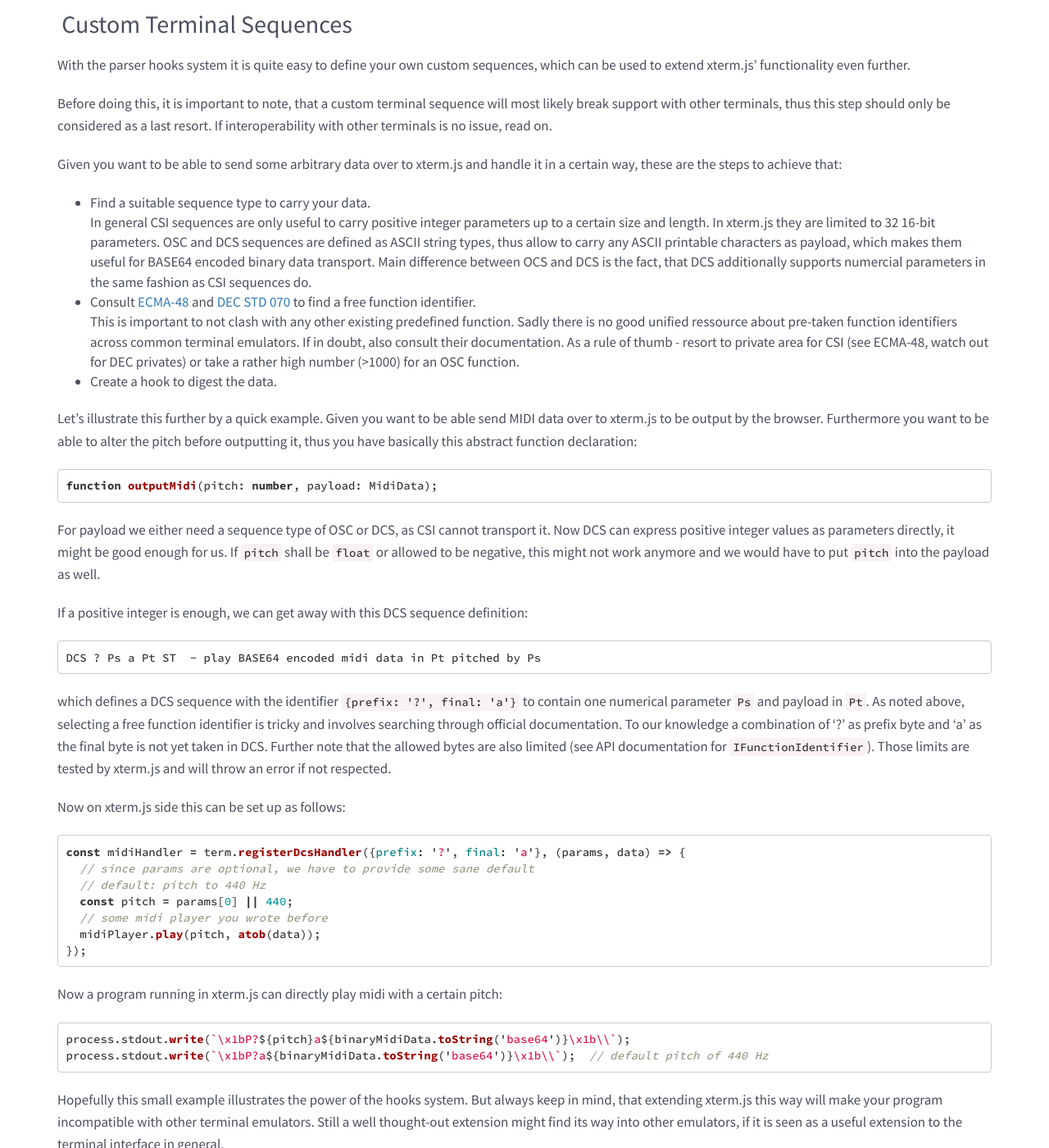
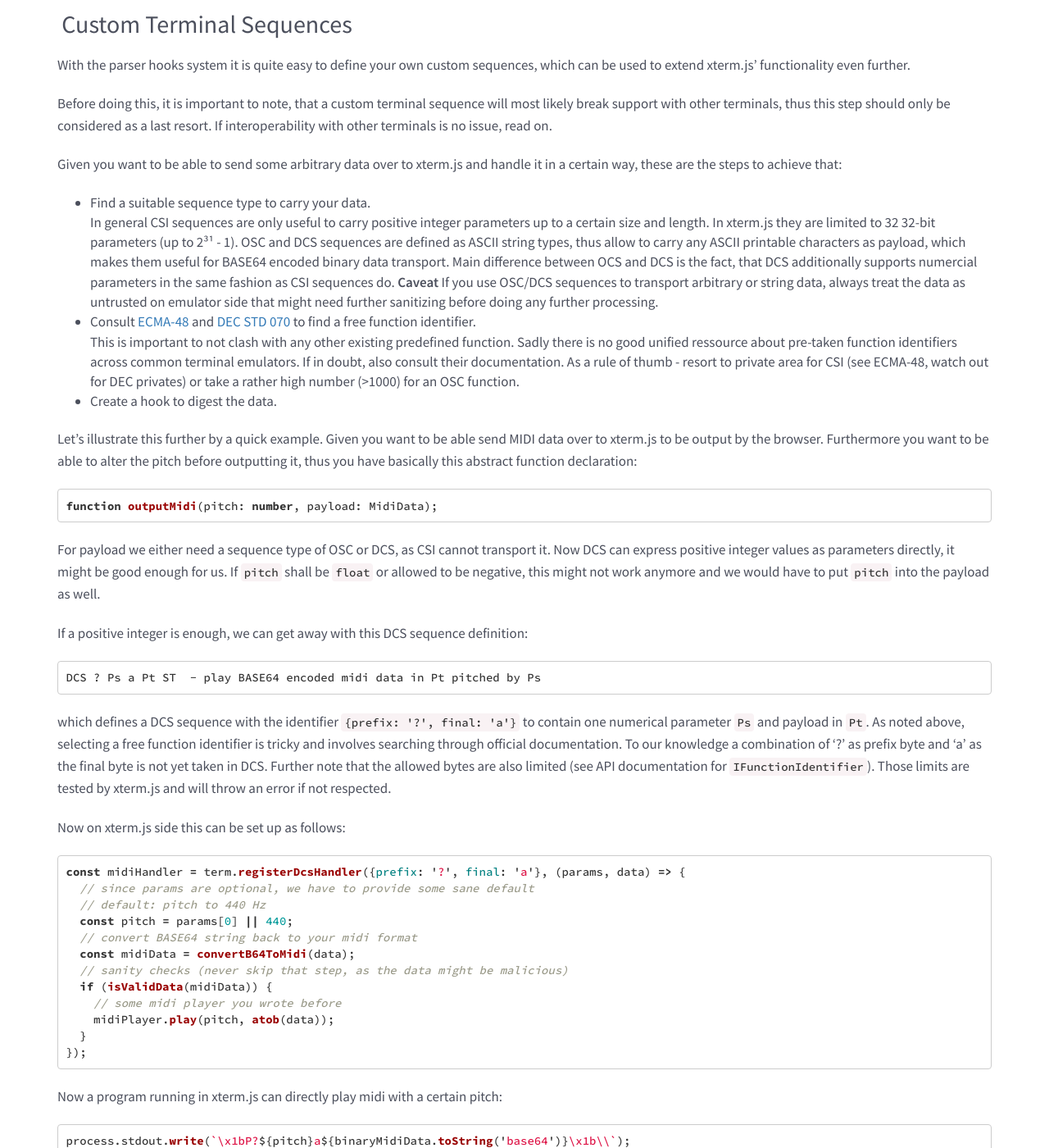
Before and after one commit to xtermjs/xtermjs.org, a Jekyll site: the page built from _docs/guides/hooks.md, in a window 1280 px wide and 1400 px high, scrolled down 4418 px. Shown: the whole window at 82% size. Built offline with Jekyll 4.4.1, drawn with Linux system fonts in a browser that asks for light colours; nearby versions of some CDN libraries; some of the changed text lies outside the part shown.

Commit message:
review fixes

````diff
--- a/_docs/guides/hooks.md
+++ b/_docs/guides/hooks.md
@@ -171,7 +171,7 @@
 Given you want to be able to send some arbitrary data over to xterm.js and handle it in a certain way, these are the steps to achieve that:
 
 - Find a suitable sequence type to carry your data.
-  In general CSI sequences are only useful to carry positive integer parameters up to a certain size and length. In xterm.js they are limited to 32 16-bit parameters. OSC and DCS sequences are defined as ASCII string types, thus allow to carry any ASCII printable characters as payload, which makes them useful for BASE64 encoded binary data transport. Main difference between OCS and DCS is the fact, that DCS additionally supports numercial parameters in the same fashion as CSI sequences do.
+  In general CSI sequences are only useful to carry positive integer parameters up to a certain size and length. In xterm.js they are limited to 32 32-bit parameters (up to 2³¹ - 1). OSC and DCS sequences are defined as ASCII string types, thus allow to carry any ASCII printable characters as payload, which makes them useful for BASE64 encoded binary data transport. Main difference between OCS and DCS is the fact, that DCS additionally supports numercial parameters in the same fashion as CSI sequences do. **Caveat** If you use OSC/DCS sequences to transport arbitrary or string data, always treat the data as untrusted on emulator side that might need further sanitizing before doing any further processing.
 - Consult [ECMA-48](https://www.ecma-international.org/publications/files/ECMA-ST/Ecma-048.pdf) and [DEC STD 070](https://ia801903.us.archive.org/16/items/bitsavers_decstandar0VideoSystemsReferenceManualDec91_74264381/EL-SM070-00_DEC_STD_070_Video_Systems_Reference_Manual_Dec91.pdf) to find a free function identifier.
   This is important to not clash with any other existing predefined function. Sadly there is no good unified ressource about pre-taken function identifiers across common terminal emulators. If in doubt, also consult their documentation. As a rule of thumb - resort to private area for CSI (see ECMA-48, watch out for DEC privates) or take a rather high number (>1000) for an OSC function.
 - Create a hook to digest the data.
@@ -199,8 +199,13 @@
   // since params are optional, we have to provide some sane default
   // default: pitch to 440 Hz
   const pitch = params[0] || 440;
-  // some midi player you wrote before
-  midiPlayer.play(pitch, atob(data));
+  // convert BASE64 string back to your midi format
+  const midiData = convertB64ToMidi(data);
+  // sanity checks (never skip that step, as the data might be malicious)
+  if (isValidData(midiData)) {
+    // some midi player you wrote before
+    midiPlayer.play(pitch, atob(data));
+  }
 });
 ```
 
@@ -211,7 +216,9 @@
 process.stdout.write(`\x1bP?a${binaryMidiData.toString('base64')}\x1b\\`);  // default pitch of 440 Hz
 ```
 
-Hopefully this small example illustrates the power of the hooks system. But always keep in mind, that extending xterm.js this way will make your program incompatible with other terminal emulators. Still a well thought-out extension might find its way into other emulators, if it is seen as a useful extension to the terminal interface in general.
+Hopefully this small example illustrates the power of the hooks system. It makes xterm.js a great playground for experimenting with new terminal features by utilizing the npm ecosystem, which might help to get terminals out of the dusty corner of hardly noticed, yet very helpful everyday utilities.
+
+For production usage always keep in mind, that extending xterm.js this way will make your program incompatible with other terminal emulators. Still a well thought-out extension might find its way into other emulators, if it is seen as a useful extension to the terminal interface in general.
 
 
 ## Limitations of Parser Hooks
````
Also changed, not shown: other parts of _docs/guides/hooks.md (+2 -2 lines).
